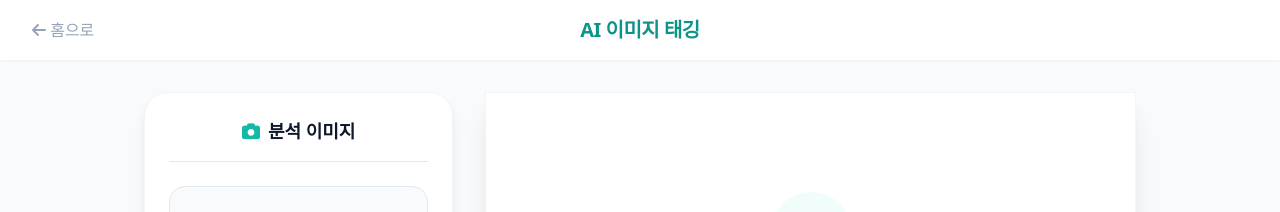
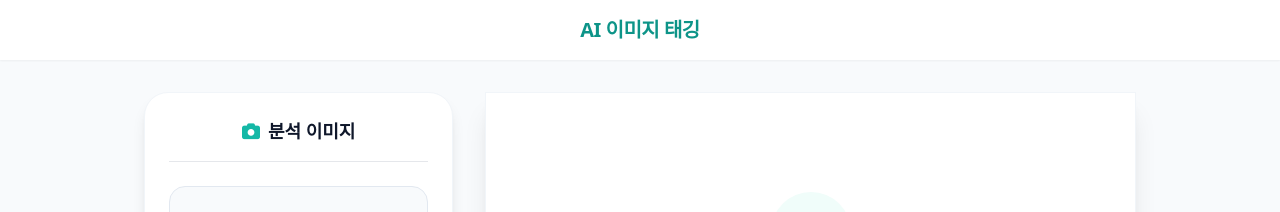
Before and after one commit to takionss/main, a Jekyll site: the page web/image-tagging/index.html, which Jekyll copies as it is, in a window 1280 px wide. Shown: the top 212 px of the page. Built offline with Jekyll 4.4.1, drawn with Linux system fonts in a browser that asks for light colours; nearby versions of some CDN libraries.

Commit message:
Update index.html

```diff
--- a/web/image-tagging/index.html
+++ b/web/image-tagging/index.html
@@ -29,9 +29,6 @@
 <body class="bg-slate-50 min-h-screen font-sans text-slate-900 flex flex-col">
 
     <header class="bg-white shadow-sm py-4 relative">
-        <a href="../../index.html" class="absolute left-8 top-1/2 -translate-y-1/2 text-slate-400 hover:text-teal-600 transition-colors">
-            <i class="fas fa-arrow-left"></i> 홈으로
-        </a>
         <h1 class="text-xl font-bold text-center text-teal-600 tracking-tight">AI 이미지 태깅</h1>
     </header>
 
```
